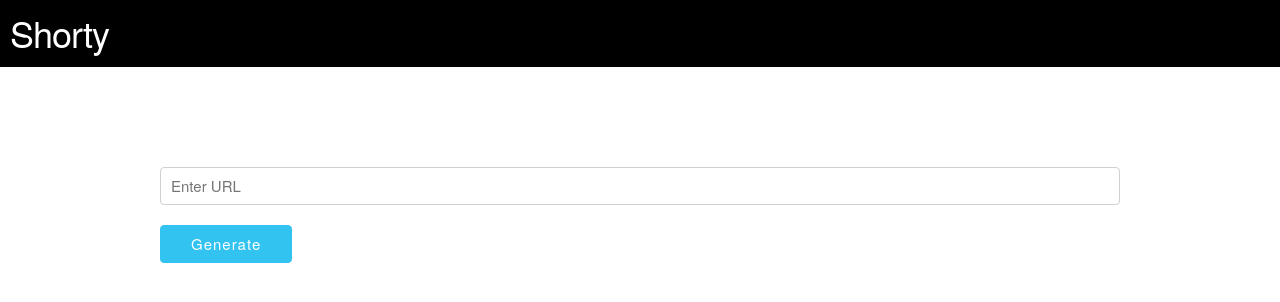
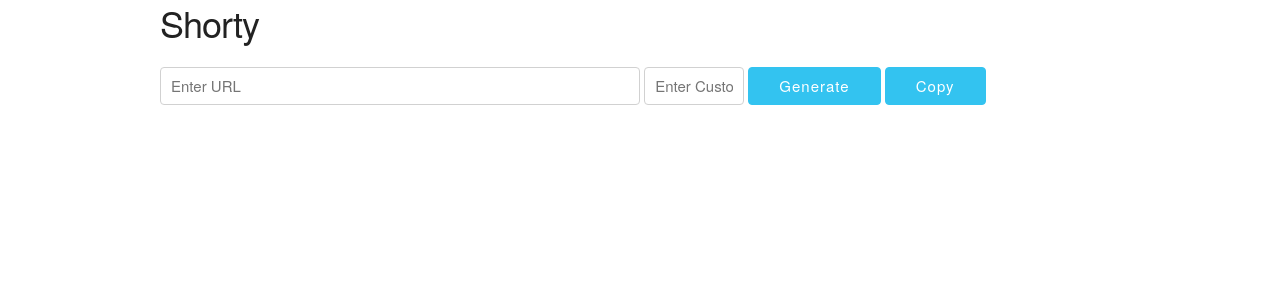
Before and after one commit to highoncarbs/shorty, a Flask app: page / in a window 1280 px wide. Shown: the top 302 px of the page. Run offline with Flask 2, Linux system fonts and the light colour scheme; some libraries are stand-ins or nearby versions.

Commit message:
Custom Suffix added

```diff
--- a/app.py
+++ b/app.py
@@ -39,18 +39,24 @@ def table_check():
 def index():
 	if request.method == 'POST':
 		og_url = request.form.get('url_input')
+		custom_suff = request.form.get('url_custom')
+
+		if custom_suff == None:
+			token_string =  random_token()
+		else:
+			token_string = custom_suff
 		conn = sqlite3.connect('url.db')
 		cursor = conn.cursor()
-		token_string = random_token()
-
 		insert_row = """
 			INSERT INTO WEB_URL(URL , S_URL) VALUES('%s' , '%s')
 			"""%(og_url , token_string)
-		print(insert_row)
+
 		result_cur = cursor.execute(insert_row)
 		conn.commit()
 		conn.close()
+
 		return render_template('index.html' ,shorty_url = shorty_host+token_string)
+
 	else:
 		return render_template('index.html')
 
@@ -63,11 +69,10 @@ def redirect(short_url):
 
 	result_cur = cursor.execute("SELECT URL FROM WEB_URL WHERE S_URL = ?;" ,(short_url,) )
 	try:
-		redirect_url = result_cur.fetchone()[0]
-		print redirect_url
-
+		new_url = result_cur.fetchone()[0]
+		print new_url
+		return redirect(str(new_url))
 		conn.close()
-		return redirect(redirect_url)
 	except Exception as e:
 		error  = e
 		return render_template('index.html' , error = error)
--- a/static/css/main.css
+++ b/static/css/main.css
@@ -1,10 +1,10 @@
 body{
+
+    font-family: 'Roboto', sans-serif;
 
 }
 .main_header{
 	padding: 10px;
-	background-color: black;
-	color: white;
 }
 h3{
 	border:0;
@@ -12,8 +12,13 @@ h3{
 	padding: 0;
 }
 .shorty{
-	padding-top: 100px;
+	margin-top: 20px;
+	padding-top: 70px;
+	padding-bottom: 50px;
+	background-color: #33475c;
 }
 .shorty button{
 	margin-top: 20px;
+	background-color: #0073cf;
+	border: 0;
 }
--- a/templates/index.html
+++ b/templates/index.html
@@ -2,25 +2,30 @@
 <html>
 <head>
 	<title>Shorty</title>
+	<script src="dist/clipboard.min.js"></script>
 	<link rel="stylesheet" type="text/css" href="../static/css/skeleton.css">
 	<link rel="stylesheet" type="text/css" href="../static/css/normalize.css">
-	<link rel="stylesheet" type="text/css" href="../static/css/main.css">
+	<!-- <link rel="stylesheet" type="text/css" href="../static/css/main.css"> -->
+	<link href="https://fonts.googleapis.com/css?family=Roboto:400,700" rel="stylesheet">
 </head>
 <body>
-<div class=" u-full-width main_header">
-	<h3 align="left">Shorty</h3>
+<div class="container u-full-width main_header">
+	<h3 align="left" href="index.html">Shorty</h3>
 </div>
 
-<div class="container">
-<div class="shorty">
+<div class="u-full-width shorty">
+	<div class="container">
+
 	<form method="post" action="">
-				<input type="text" class="u-full-width" name="url_input" placeholder="Enter URL" >
+				<input type="text" style="width: 50%;" name="url_input" placeholder="Enter URL" >
+				<input type="text" style="width: 100px;" name="url_custom" placeholder="Enter Custom Suffix" >
 				{% if error != null %}
 				<p class="error_disp">
 					{{error}}
 				</p>
 				{% endif %}
 				<button class="button-primary generate">Generate</button>
+				<button class="button-primary copy">Copy</button>
 	</form>
 	{% if shorty_url %}
 	<div class="gen_block">
@@ -32,5 +37,7 @@
 	{% endif %}
 </div>
 </div>
-</body>
+<script type="text/javascript">
+	new Clipboard('.')
+</script>
 </html>
```
Also changed, not shown: url.db.
